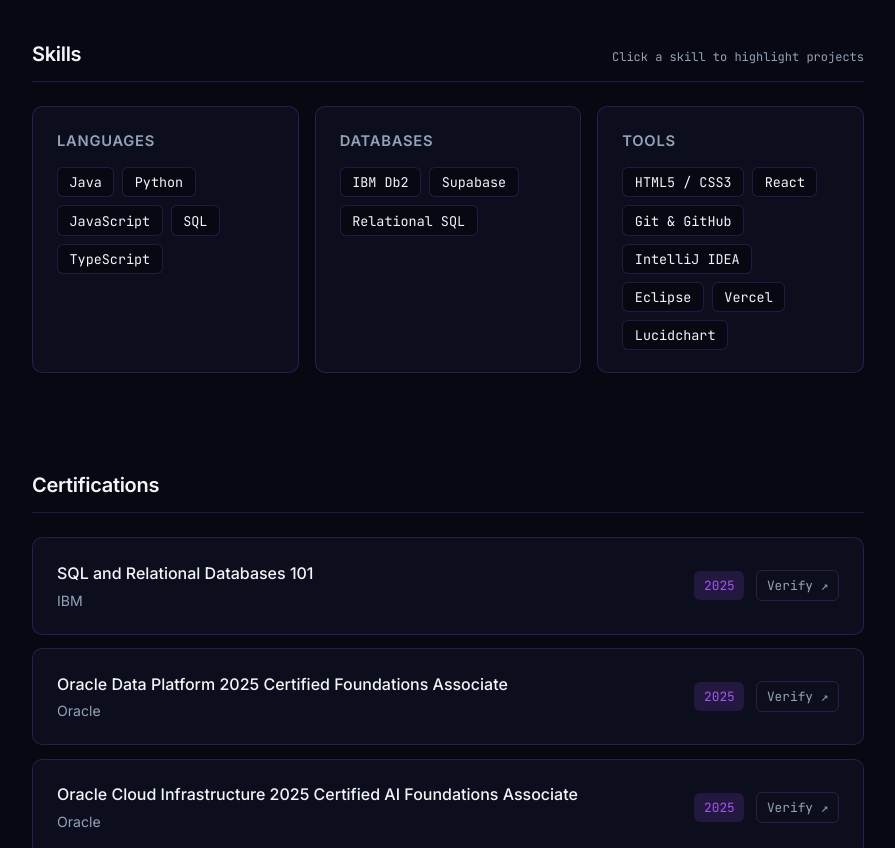
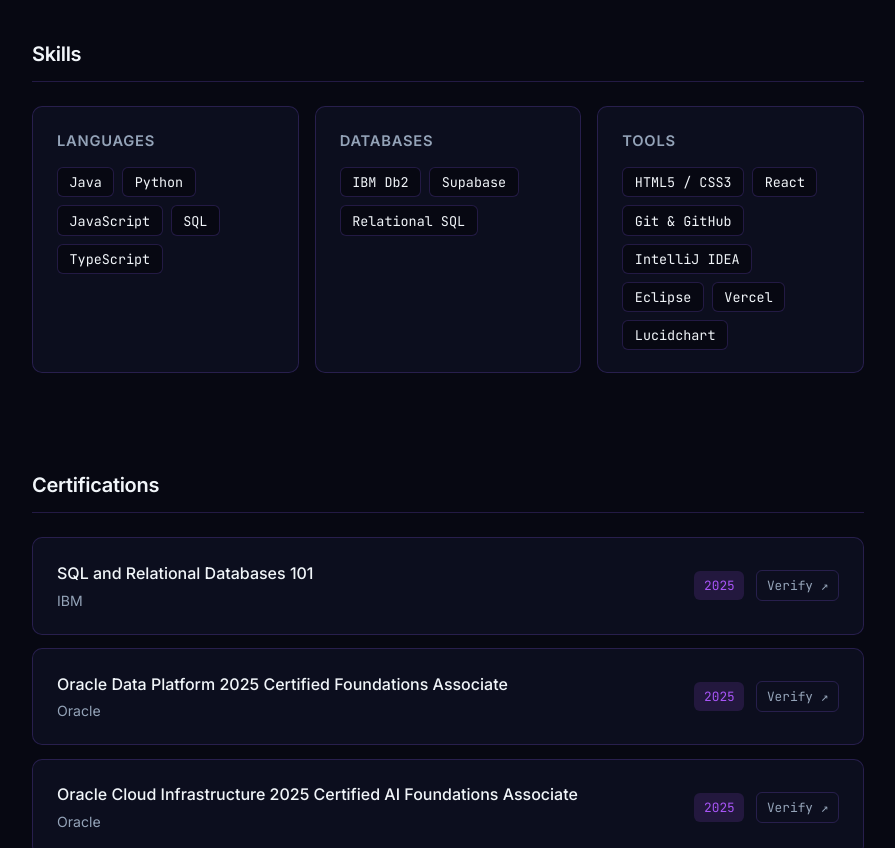
Before and after one commit to sarmientoredge11/RRSWeb, a plain HTML site: page index.html in a window 1280 px wide. Shown: the part 924-1772 px from the top of the page, without its empty margins (192-1087 px from the left). Drawn offline with Linux system fonts and the light colour scheme.

Commit message:
Remove skill section hint text

```diff
--- a/index.html
+++ b/index.html
@@ -287,7 +287,6 @@
     <section id="skills" class="section container">
       <div class="section-header">
         <h2>Skills</h2>
-        <span class="section-hint">Click a skill to highlight projects</span>
       </div>
       <div class="skills-grid">
         <div class="card skill-group">
```
